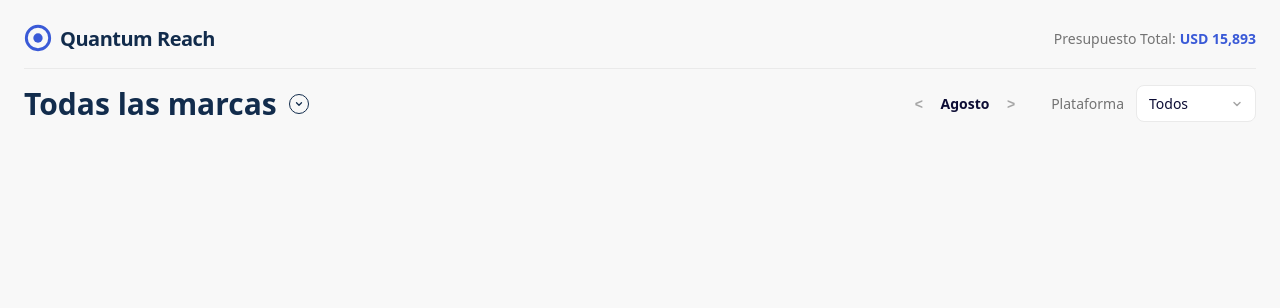
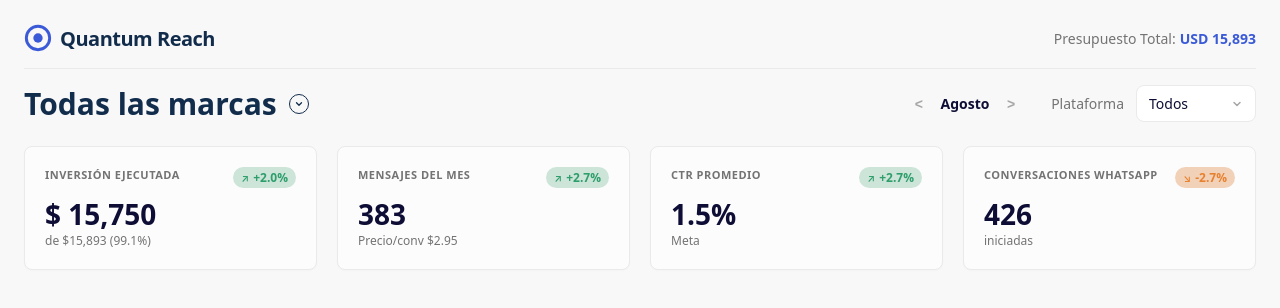
Before and after one commit to MagicBag-tab/prueba-tecnica-frt, a React (Vite) app: page / in a window 1280 px wide. Shown: the top 308 px of the page. Built offline with nearby package versions, Linux system fonts and the light colour scheme.

Commit message:
feat: componente para las tarjetas de los kpi´s y componente para colocarlos en fila

```diff
--- a/src/App.tsx
+++ b/src/App.tsx
@@ -1,12 +1,13 @@
 import './App.scss'
 import { Header } from './components/Header'
+import { KpiRow } from './components/KpiRow'
 
 export default function App() {
   return (
     <div className="app">
       <div className="dashboard-layout">
         <Header />
-        {/* Resto del dashboard irá aquí */}
+        <KpiRow />
       </div>
     </div>
   )
--- a/src/components/Header.scss
+++ b/src/components/Header.scss
@@ -77,7 +77,7 @@
       }
 
       &__current {
-        font-weight: $weight-body-4; // semi bold
+        font-weight: $weight-body-4;
         color: $color-text-primary;
         font-size: $size-body-3;
         min-width: 60px;
--- /dev/null
+++ b/src/components/KpiCard.scss
@@ -0,0 +1,45 @@
+@use '../styles/tokens' as *;
+
+.kpi-card {
+  background: $color-background-card;
+  border-radius: $radius-card;
+  padding: $spacing-20;
+  display: flex;
+  flex-direction: column;
+  gap: $spacing-12;
+  box-shadow: 0 1px 2px rgba(13, 13, 53, 0.02);
+  border: 1px solid $color-gray-alabaster;
+
+  &__header {
+    display: flex;
+    justify-content: space-between;
+    align-items: flex-start;
+  }
+
+  &__title {
+    margin: 0;
+    font-size: 11px;
+    text-transform: uppercase;
+    color: $color-text-muted;
+    font-weight: $weight-body-4;
+    letter-spacing: 0.5px;
+  }
+
+  &__body {
+    display: flex;
+    flex-direction: column;
+    gap: $spacing-4;
+  }
+
+  &__value {
+    font-size: $size-display-3;
+    font-weight: $weight-heading-2;
+    color: $color-text-primary;
+    line-height: 1;
+  }
+
+  &__subtext {
+    font-size: 12px;
+    color: $color-text-muted;
+  }
+}
--- /dev/null
+++ b/src/components/KpiCard.tsx
@@ -0,0 +1,25 @@
+import './KpiCard.scss';
+import { Badge } from './ui/Badge';
+import { ReactNode } from 'react';
+
+interface KpiCardProps {
+  title: string;
+  value: string;
+  subtext: ReactNode;
+  variation: number;
+}
+
+export function KpiCard({ title, value, subtext, variation }: KpiCardProps) {
+  return (
+    <div className="kpi-card">
+      <div className="kpi-card__header">
+        <h3 className="kpi-card__title">{title}</h3>
+        <Badge value={variation} />
+      </div>
+      <div className="kpi-card__body">
+        <div className="kpi-card__value">{value}</div>
+        <div className="kpi-card__subtext">{subtext}</div>
+      </div>
+    </div>
+  );
+}
--- /dev/null
+++ b/src/components/KpiRow.scss
@@ -0,0 +1,9 @@
+@use '../styles/tokens' as *;
+
+.kpi-row {
+  display: grid;
+  grid-template-columns: repeat(4, 1fr);
+  gap: $spacing-20;
+  padding: 0 $spacing-24;
+  margin-bottom: $spacing-24;
+}
--- /dev/null
+++ b/src/components/KpiRow.tsx
@@ -0,0 +1,33 @@
+import './KpiRow.scss';
+import { KpiCard } from './KpiCard';
+
+export function KpiRow() {
+  return (
+    <div className="kpi-row">
+      <KpiCard
+        title="INVERSIÓN EJECUTADA"
+        value="$ 15,750"
+        subtext="de $15,893 (99.1%)"
+        variation={2.0}
+      />
+      <KpiCard
+        title="MENSAJES DEL MES"
+        value="383"
+        subtext="Precio/conv $2.95"
+        variation={2.7}
+      />
+      <KpiCard
+        title="CTR PROMEDIO"
+        value="1.5%"
+        subtext="Meta"
+        variation={2.7}
+      />
+      <KpiCard
+        title="CONVERSACIONES WHATSAPP"
+        value="426"
+        subtext="iniciadas"
+        variation={-2.7}
+      />
+    </div>
+  );
+}
--- /dev/null
+++ b/src/components/ui/Badge.scss
@@ -0,0 +1,26 @@
+@use '../../styles/tokens' as *;
+
+.badge {
+  display: inline-flex;
+  align-items: center;
+  gap: $spacing-4;
+  padding: 2px $spacing-8;
+  border-radius: $radius-badge;
+  font-size: 12px;
+  font-weight: $weight-body-4;
+
+  &--positive {
+    background-color: $color-semantic-subtle-success;
+    color: $color-semantic-success;
+  }
+
+  &--negative {
+    background-color: $color-semantic-subtle-error;
+    background-color: $color-semantic-subtle-warning;
+    color: $color-semantic-warning;
+  }
+
+  &__icon {
+    font-size: 10px;
+  }
+}
--- /dev/null
+++ b/src/components/ui/Badge.tsx
@@ -0,0 +1,21 @@
+import './Badge.scss';
+
+interface BadgeProps {
+  value: number;
+}
+
+export function Badge({ value }: BadgeProps) {
+  const isPositive = value >= 0;
+  const formattedValue = Math.abs(value).toFixed(1) + '%';
+  const typeClass = isPositive ? 'badge--positive' : 'badge--negative';
+
+  // Usamos una flecha o tilde para representar la variación
+  const icon = isPositive ? '↗' : '↘';
+
+  return (
+    <span className={`badge ${typeClass}`}>
+      <span className="badge__icon">{icon}</span>
+      <span className="badge__text">{isPositive ? '+' : '-'}{formattedValue}</span>
+    </span>
+  );
+}
```
